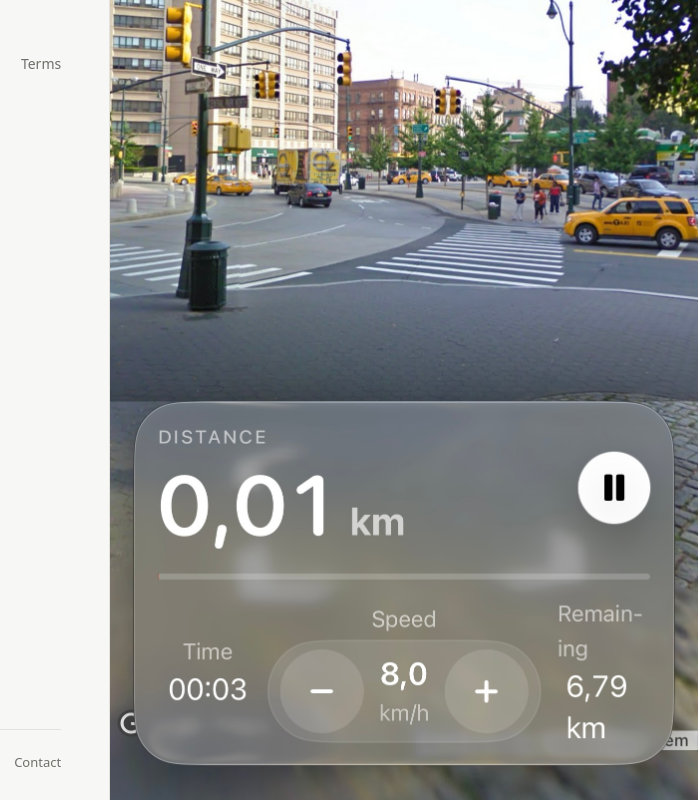
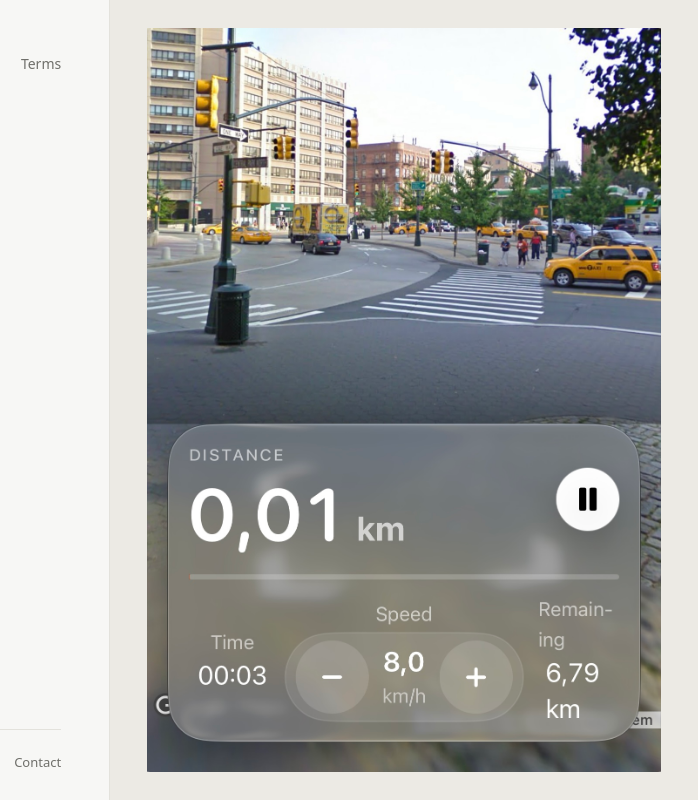
Before and after one commit to quyendang/StreetStride-Web, a website: page website/index.html in a window 1280 px wide. Shown: the full height of the page, 582-1280 px from the left. Drawn offline with Linux system fonts and the light colour scheme.

Commit message:
Show the landing screenshot whole instead of cropping it
Cover cropped the top of the street or the bottom of the HUD depending
on the viewport aspect. Fit the image inside the stage with a 28px
inset so the full screen is visible at any width. Mobile keeps the
cover crop; the strip is too short to fit the whole image.

```diff
--- a/website/assets/styles.css
+++ b/website/assets/styles.css
@@ -79,7 +79,11 @@ h1,h2,h3{margin:0;letter-spacing:-.025em;font-weight:600;line-height:1.15}
 .landing .lede{margin:0 0 34px;font-size:17px;color:var(--ink-2);max-width:44ch}
 .landing .note{margin:26px 0 0;font-size:13px;color:var(--ink-2)}
 .stage{position:relative;overflow:hidden;background:#eceae4;border-left:1px solid var(--line)}
-.stage img{position:absolute;inset:0;width:100%;height:100%;object-fit:cover;object-position:center bottom}
+.stage img{
+  position:absolute;inset:28px;
+  width:calc(100% - 56px);height:calc(100% - 56px);
+  object-fit:contain;object-position:center;border-radius:12px;
+}
 
 /* ---------- inner pages ---------- */
 
@@ -144,7 +148,7 @@ h1,h2,h3{margin:0;letter-spacing:-.025em;font-weight:600;line-height:1.15}
   .landing .col{padding:20px}
   .landing .hero{padding:28px 0}
   .stage{height:34vh;border-left:0;border-top:1px solid var(--line)}
-  .stage img{object-position:center 30%}
+  .stage img{inset:0;width:100%;height:100%;object-fit:cover;object-position:center 30%;border-radius:0}
   .page{padding:0 20px}
   .page-main{padding:36px 0 56px}
   .site-header{height:auto;padding:16px 0;flex-wrap:wrap;gap:12px}
```
